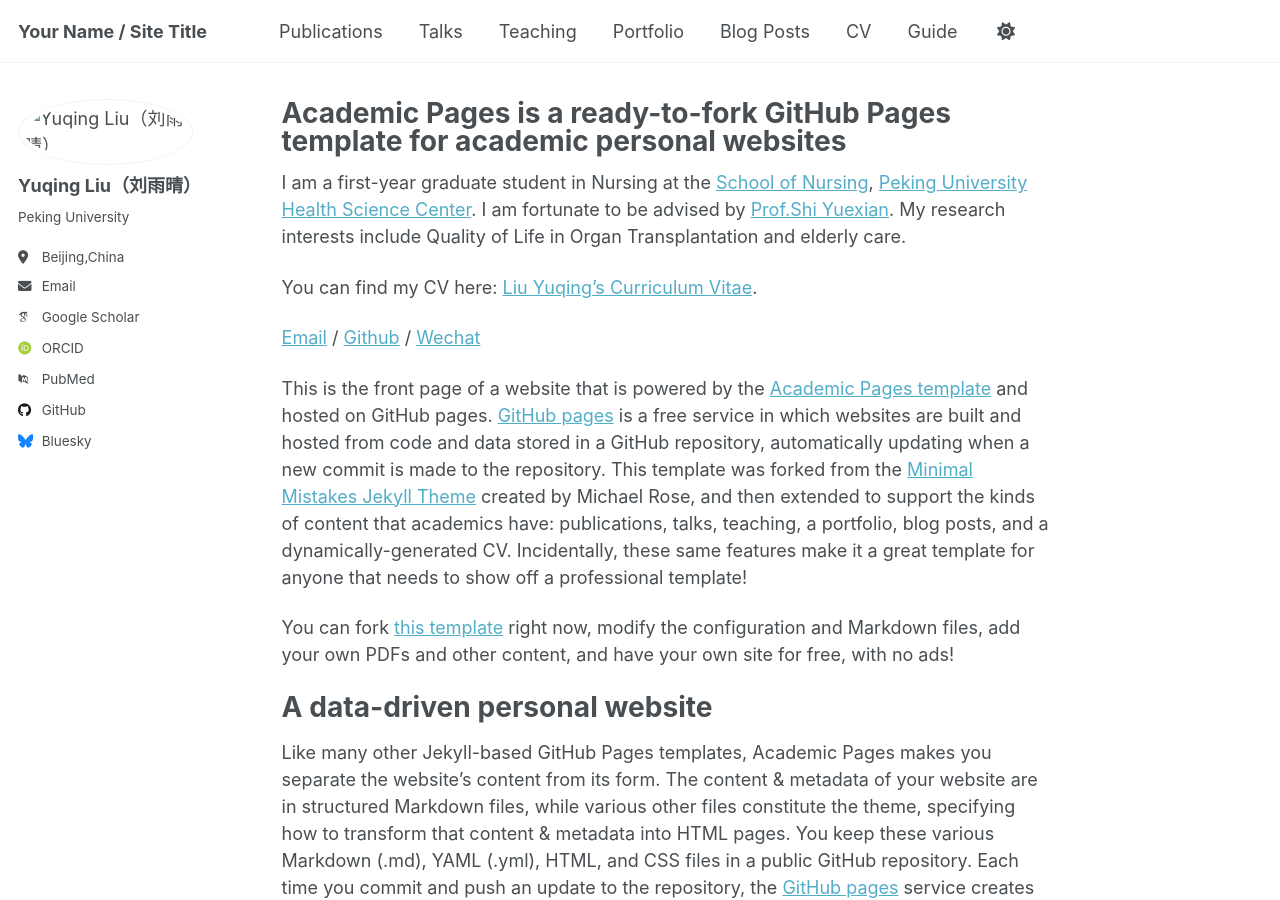
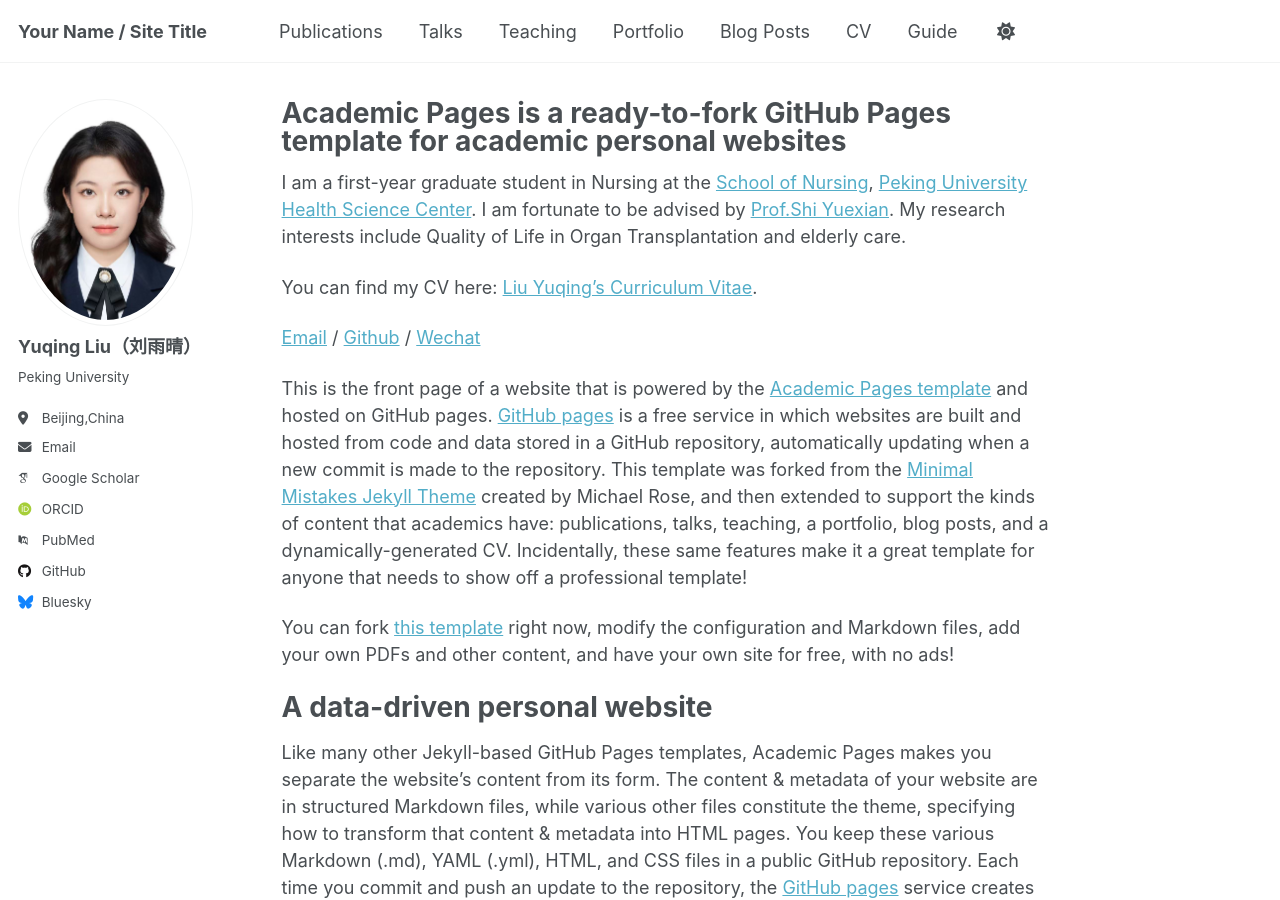
Before and after one commit to LiuYuqing-2025/LiuYuqing-2025.github.io, a Jekyll site: the page built from _pages/about.md, in a window 1280 px wide and 900 px high. Built offline with Jekyll 4.4.1, drawn with Linux system fonts in a browser that asks for light colours; some web fonts are replaced; a script that is not in the unit is left out.

Commit message:
Update _config.yml

```diff
--- a/_config.yml
+++ b/_config.yml
@@ -23,7 +23,7 @@ repository               : "academicpages/academicpages.github.io"
 #               Additional customization can be done by editing /_includes/author-profile.html
 author:
   # Biographic information
-  avatar           : "LiuYuqing-2025.github.io/images/Liu Yuqing.png"
+  avatar           : "../images/Liu Yuqing.png"
   name             : "Yuqing Liu（刘雨晴）"
   pronouns         : # example: "she/her"
   bio              : "Peking University"
```
